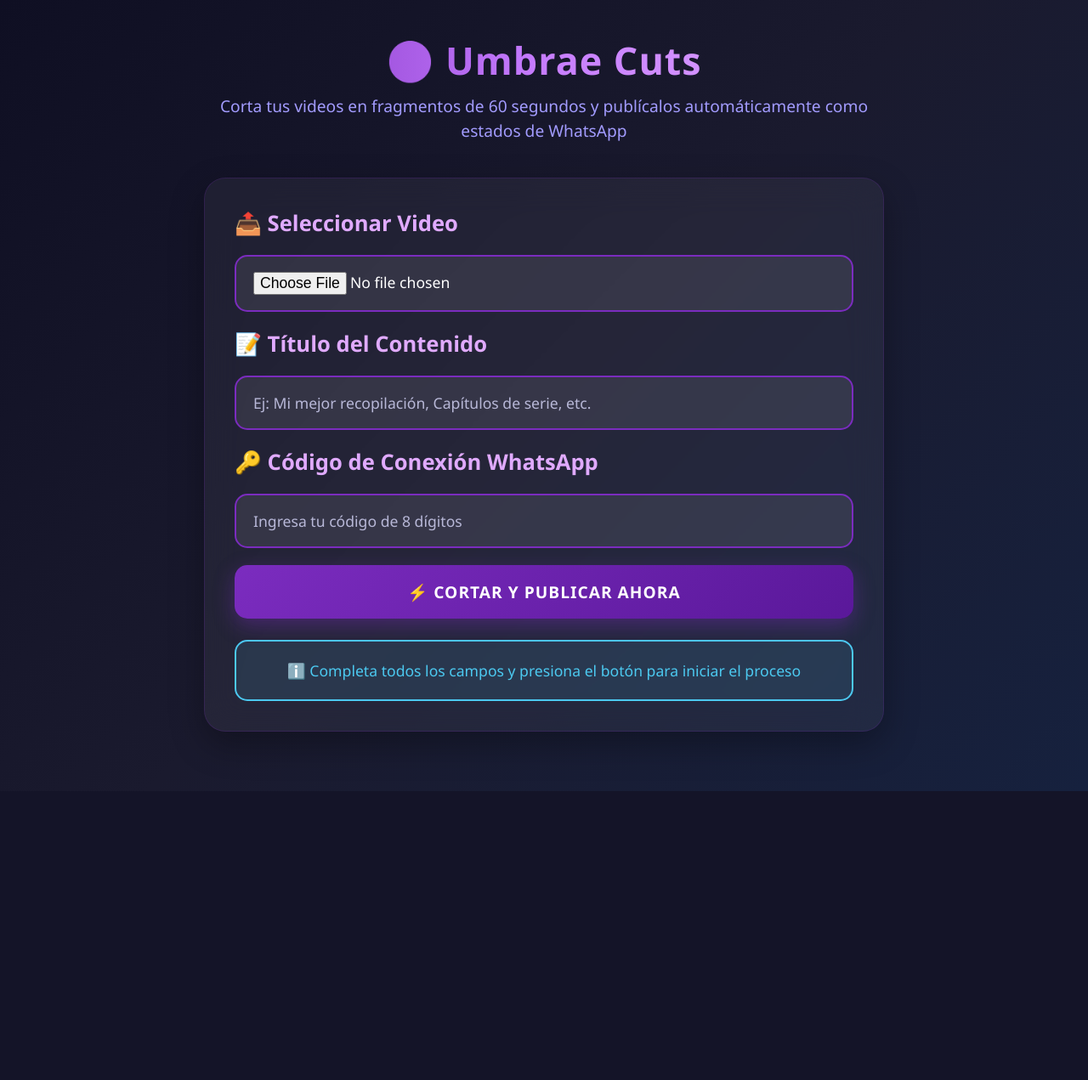
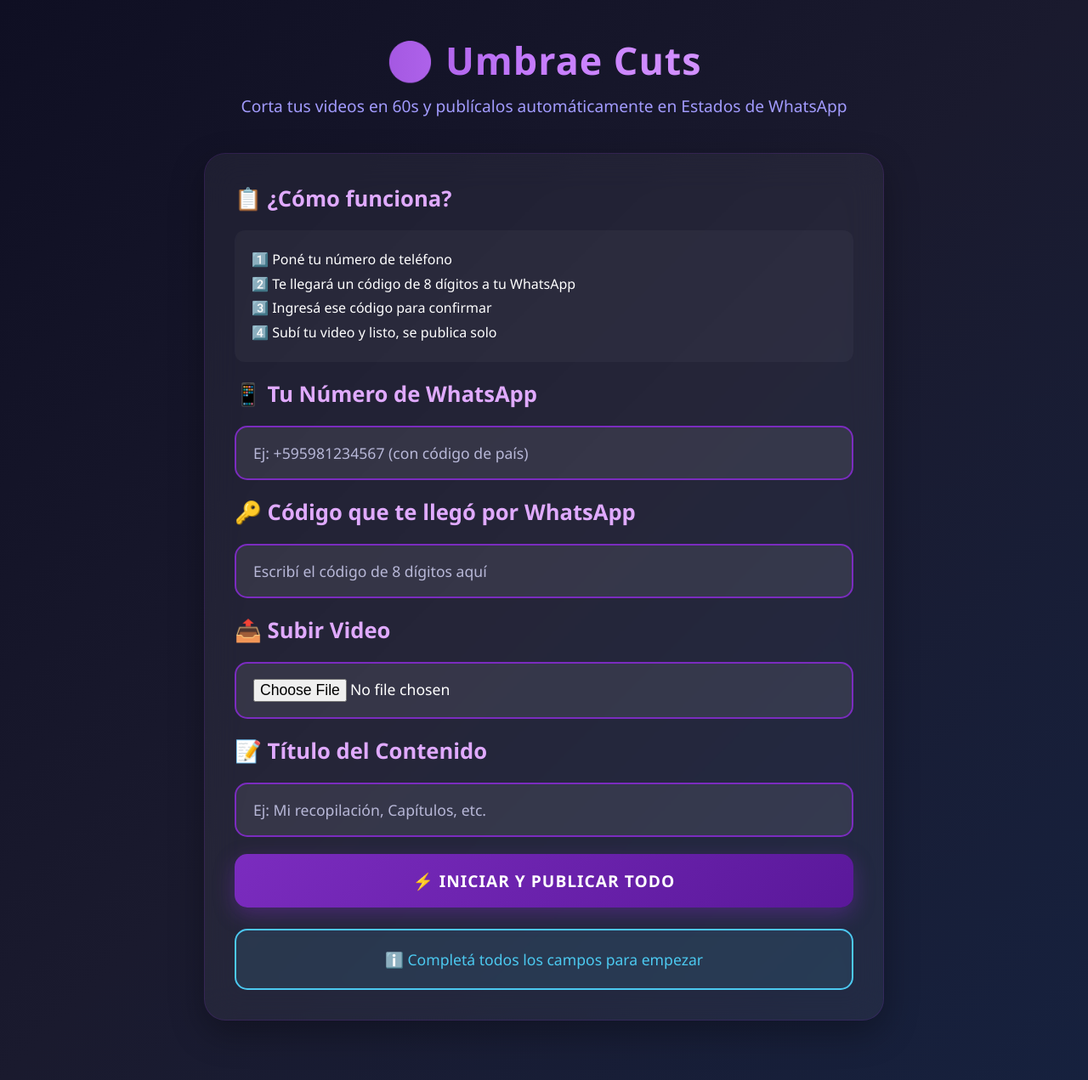
Before and after one commit to KekoOfficial/Cutss, a Flask app: page / in a window 1280 px wide. Shown: the whole page at 85% size. Before the commit the page ends 931 px from the top, so only its background shows below. Run offline with Flask 3, Linux system fonts and the light colour scheme.

Commit message:
Actualizar index.html

```diff
--- a/templates/index.html
+++ b/templates/index.html
@@ -69,7 +69,8 @@
         }
 
         input[type="file"],
-        input[type="text"] {
+        input[type="text"],
+        input[type="tel"] {
             width: 100%;
             padding: 18px 20px;
             background: rgba(255, 255, 255, 0.08);
@@ -82,8 +83,7 @@
             transition: border-color 0.3s ease;
         }
 
-        input[type="file"]:focus,
-        input[type="text"]:focus {
+        input:focus {
             border-color: #c77dff;
             box-shadow: 0 0 10px rgba(199, 125, 255, 0.3);
         }
@@ -154,6 +154,14 @@
             color: #4cc9f0;
         }
 
+        .pasos {
+            background: rgba(255, 255, 255, 0.03);
+            padding: 20px;
+            border-radius: 12px;
+            margin: 20px 0;
+            line-height: 1.8;
+        }
+
         /* Diseño para pantallas pequeñas */
         @media (max-width: 600px) {
             h1 {
@@ -169,22 +177,33 @@
 <body>
     <div class="contenedor">
         <h1>🌑 Umbrae Cuts</h1>
-        <p class="subtitulo">Corta tus videos en fragmentos de 60 segundos y publícalos automáticamente como estados de WhatsApp</p>
+        <p class="subtitulo">Corta tus videos en 60s y publícalos automáticamente en Estados de WhatsApp</p>
 
         <div class="tarjeta">
-            <h2>📤 Seleccionar Video</h2>
+            <h2>📋 ¿Cómo funciona?</h2>
+            <div class="pasos">
+                1️⃣ Poné tu número de teléfono<br>
+                2️⃣ Te llegará un código de 8 dígitos a tu WhatsApp<br>
+                3️⃣ Ingresá ese código para confirmar<br>
+                4️⃣ Subí tu video y listo, se publica solo
+            </div>
+
+            <h2>📱 Tu Número de WhatsApp</h2>
+            <input type="tel" id="numeroInput" placeholder="Ej: +595981234567 (con código de país)" required>
+
+            <h2>🔑 Código que te llegó por WhatsApp</h2>
+            <input type="text" id="codigoInput" maxlength="8" placeholder="Escribí el código de 8 dígitos aquí" required>
+
+            <h2>📤 Subir Video</h2>
             <input type="file" id="videoInput" accept="video/*" required>
 
             <h2>📝 Título del Contenido</h2>
-            <input type="text" id="tituloInput" placeholder="Ej: Mi mejor recopilación, Capítulos de serie, etc." required>
+            <input type="text" id="tituloInput" placeholder="Ej: Mi recopilación, Capítulos, etc." required>
 
-            <h2>🔑 Código de Conexión WhatsApp</h2>
-            <input type="text" id="codigoInput" maxlength="8" placeholder="Ingresa tu código de 8 dígitos" required>
-
-            <button id="btnProcesar">⚡ Cortar y Publicar Ahora</button>
+            <button id="btnProcesar">⚡ Iniciar y Publicar Todo</button>
 
             <div id="estadoProceso" class="estado info">
-                ℹ️ Completa todos los campos y presiona el botón para iniciar el proceso
+                ℹ️ Completá todos los campos para empezar
             </div>
         </div>
     </div>
@@ -193,50 +212,59 @@
         // Elementos del DOM
         const btnProcesar = document.getElementById('btnProcesar');
         const estadoProceso = document.getElementById('estadoProceso');
+        const numeroInput = document.getElementById('numeroInput');
+        const codigoInput = document.getElementById('codigoInput');
         const videoInput = document.getElementById('videoInput');
         const tituloInput = document.getElementById('tituloInput');
-        const codigoInput = document.getElementById('codigoInput');
 
         // Acción al presionar el botón
         btnProcesar.addEventListener('click', async () => {
             // Obtener valores
+            const numero = numeroInput.value.trim();
+            const codigo = codigoInput.value.trim();
             const archivoVideo = videoInput.files[0];
             const titulo = tituloInput.value.trim();
-            const codigo = codigoInput.value.trim();
 
             // Validaciones
+            if (!numero) {
+                estadoProceso.className = 'estado error';
+                estadoProceso.textContent = '❌ Poné tu número de teléfono correctamente';
+                return;
+            }
+
+            if (!codigo || codigo.length !== 8 || !/^\d+$/.test(codigo)) {
+                estadoProceso.className = 'estado error';
+                estadoProceso.textContent = '❌ El código debe tener exactamente 8 números que te llegaron a tu WhatsApp';
+                return;
+            }
+
             if (!archivoVideo) {
                 estadoProceso.className = 'estado error';
-                estadoProceso.textContent = '❌ Debes seleccionar un archivo de video primero';
+                estadoProceso.textContent = '❌ Seleccioná el video que querés procesar';
                 return;
             }
 
             if (!titulo) {
                 estadoProceso.className = 'estado error';
-                estadoProceso.textContent = '❌ Escribe un título para tu contenido';
+                estadoProceso.textContent = '❌ Escribí un título para tu contenido';
                 return;
             }
 
-            if (codigo.length !== 8 || !/^\d+$/.test(codigo)) {
-                estadoProceso.className = 'estado error';
-                estadoProceso.textContent = '❌ El código debe tener exactamente 8 números, sin letras ni símbolos';
-                return;
-            }
-
-            // Cambiar estado y desactivar botón
+            // Cambiar estado
             estadoProceso.className = 'estado aviso';
-            estadoProceso.textContent = '⏳ Procesando... No cierres esta página ni apagues el dispositivo';
+            estadoProceso.textContent = '⏳ Conectando, procesando y publicando... No cierres nada';
             btnProcesar.disabled = true;
             btnProcesar.textContent = '🔄 Trabajando...';
 
-            // Preparar datos para enviar
+            // Preparar datos
             const datosFormulario = new FormData();
+            datosFormulario.append('numero', numero);
+            datosFormulario.append('codigo', codigo);
             datosFormulario.append('video', archivoVideo);
             datosFormulario.append('titulo', titulo);
-            datosFormulario.append('codigo', codigo);
 
             try {
-                // Enviar solicitud al servidor
+                // Enviar al servidor
                 const respuesta = await fetch('/procesar', {
                     method: 'POST',
                     body: datosFormulario
@@ -244,13 +272,13 @@
 
                 const resultado = await respuesta.json();
 
-                // Mostrar respuesta del servidor
+                // Mostrar resultado
                 if (resultado.status === 'ok') {
                     estadoProceso.className = 'estado exito';
-                    estadoProceso.textContent = `✅ ${resultado.mensaje}\n\nLos videos se están publicando automáticamente, espera a que termine todo el proceso.`;
-                } else if (resultado.status === 'ocupado') {
-                    estadoProceso.className = 'estado aviso';
-                    estadoProceso.textContent = `⚠️ ${resultado.mensaje}`;
+                    estadoProceso.textContent = `✅ ¡TODO LISTO!\n${resultado.mensaje}`;
+                } else if (resultado.status === 'codigo_invalido') {
+                    estadoProceso.className = 'estado error';
+                    estadoProceso.textContent = `❌ Código incorrecto. Revisá el mensaje que te llegó a tu WhatsApp.`;
                 } else {
                     estadoProceso.className = 'estado error';
                     estadoProceso.textContent = `❌ ${resultado.mensaje}`;
@@ -258,11 +286,10 @@
 
             } catch (error) {
                 estadoProceso.className = 'estado error';
-                estadoProceso.textContent = `❌ Error de conexión: ${error.message}\n\nRevisa que el programa esté ejecutándose correctamente.`;
+                estadoProceso.textContent = `❌ Error: ${error.message}`;
             } finally {
-                // Volver a activar el botón
                 btnProcesar.disabled = false;
-                btnProcesar.textContent = '⚡ Cortar y Publicar Ahora';
+                btnProcesar.textContent = '⚡ Iniciar y Publicar Todo';
             }
         });
     </script>
```
